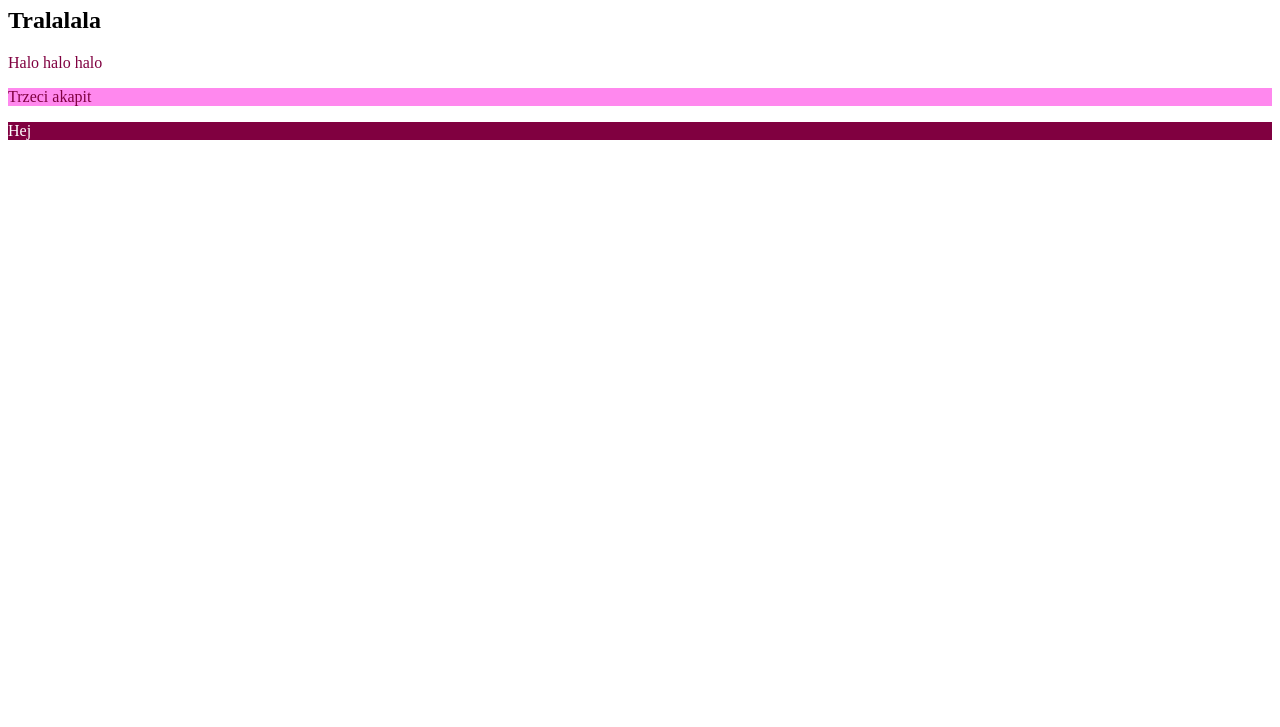
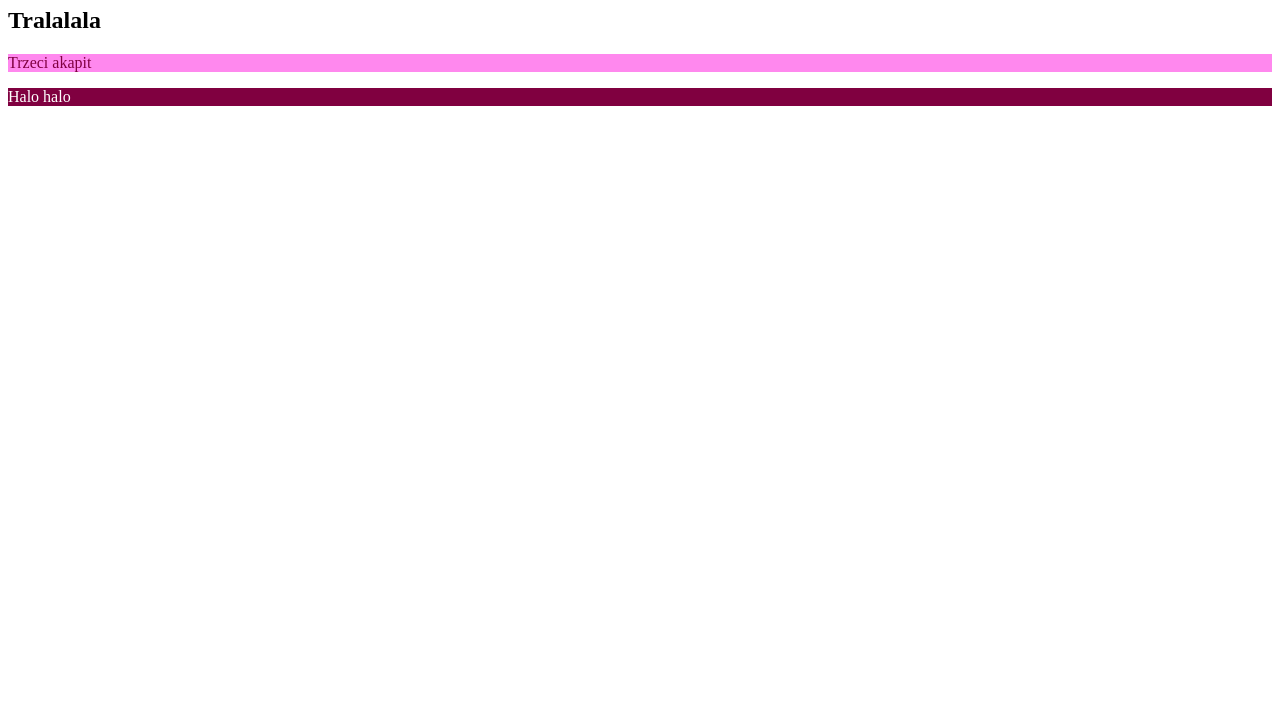
Before and after one commit to mateusza-szkolenia/2020-12-21-html5-js, a plain HTML site: page nauka1.html in a window 1280 px wide. Shown: the part 73-800 px from the top of the page. Drawn offline with Linux system fonts and the light colour scheme.

Commit message:
przesunięcie skryptu na koniec, użycie querySelector()

```diff
--- a/nauka1.html
+++ b/nauka1.html
@@ -18,15 +18,17 @@
         </style>
     </head>
     <body>
+
         <h1>Tytuł strony</h1>
         <h2>Tralalala</h2>
-
-        <script>
-            document.write("<p>Halo halo halo</p>")
-        </script>
 
         <p class="wazne">Trzeci akapit</p>
 
         <p id="hej">Hej</p>
+        <script>
+            // document.write("<p>Halo halo halo</p>")
+            var aaa = document.querySelector("#hej")
+            aaa.innerText = "Halo halo"
+        </script>
     </body>
 </html>
```
